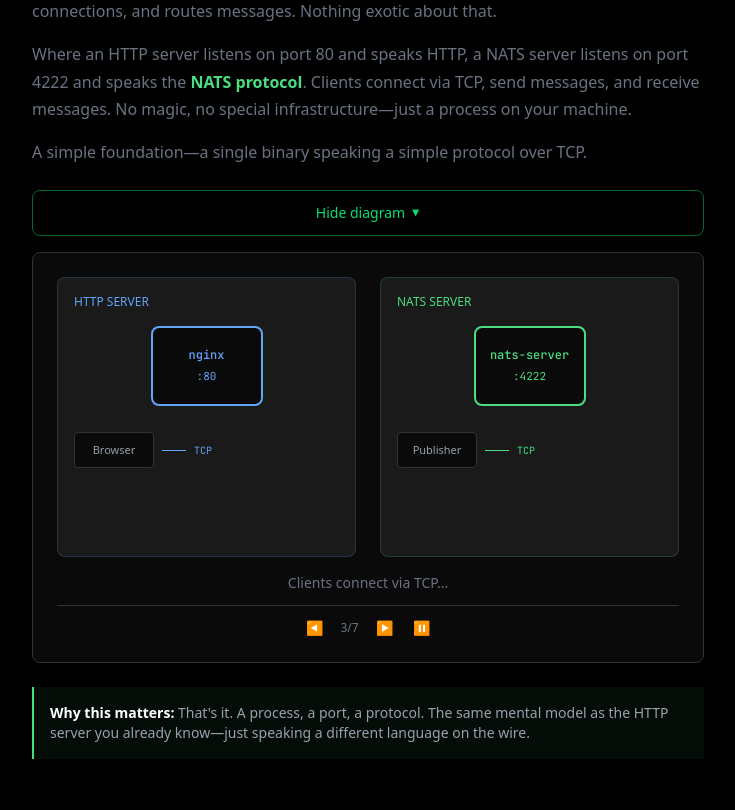
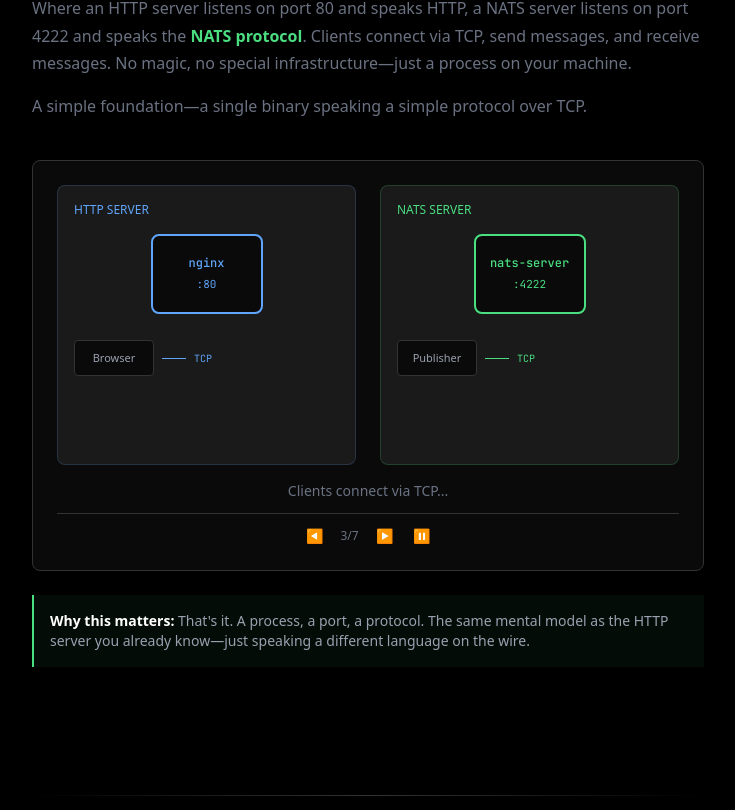
Before and after one commit to phumulock/what-is-nats, a Next.js app: page / in a window 1280 px wide. Shown: the part 2970-3780 px from the top of the page, without its empty margins (268-1003 px from the left). Built offline with nearby package versions, Linux system fonts and the light colour scheme.

Commit message:
auto open/close

```diff
--- a/src/components/DiagramReveal.tsx
+++ b/src/components/DiagramReveal.tsx
@@ -1,31 +1,20 @@
 "use client";
 
-import { useState, ReactNode } from "react";
-import { motion, AnimatePresence } from "framer-motion";
+import { useRef, ReactNode } from "react";
+import { motion, AnimatePresence, useInView } from "framer-motion";
 
 interface DiagramRevealProps {
   children: ReactNode;
 }
 
 export function DiagramReveal({ children }: DiagramRevealProps) {
-  const [open, setOpen] = useState(true);
+  const ref = useRef(null);
+  const isInView = useInView(ref, { margin: "-50px" });
 
   return (
-    <div className="mt-6">
-      <button
-        onClick={() => setOpen(!open)}
-        className="w-full border border-green-800 rounded-lg px-4 py-3 text-sm text-green-400 hover:text-white hover:bg-green-900/30 hover:border-green-500 transition-colors cursor-pointer flex items-center justify-center gap-2"
-      >
-        {open ? "Hide diagram" : "Show diagram"}
-        <span
-          className="inline-block transition-transform duration-200"
-          style={{ transform: open ? "rotate(90deg)" : "rotate(0deg)" }}
-        >
-          ▸
-        </span>
-      </button>
+    <div className="mt-6" ref={ref}>
       <AnimatePresence initial={false}>
-        {open && (
+        {isInView && (
           <motion.div
             initial={{ opacity: 0, height: 0 }}
             animate={{ opacity: 1, height: "auto" }}
```
